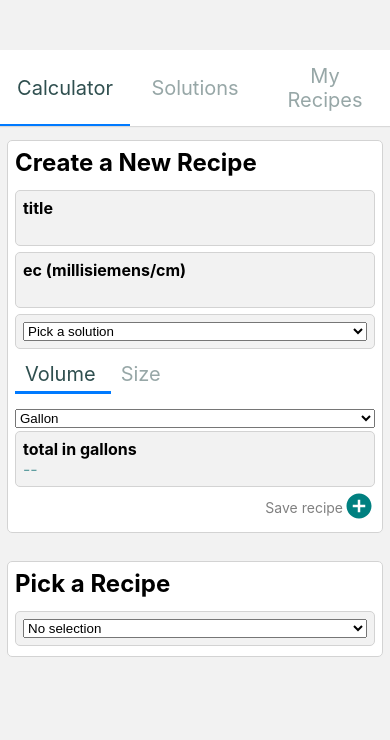
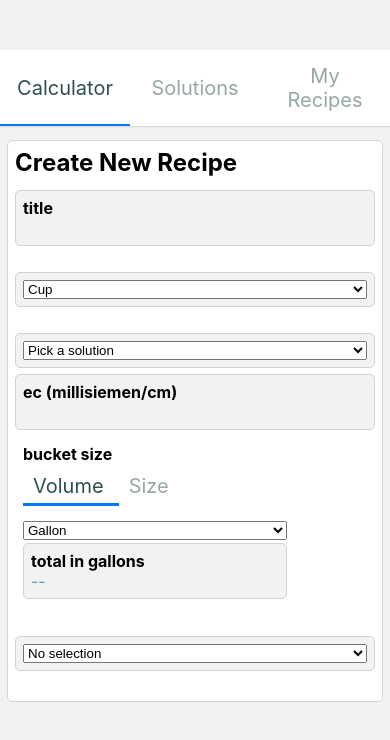
Before and after one commit to niole/hydrocalc-mobile, a React Native app: screen /Calculator in a window 390 px wide. Shown: the top 740 px of the page. Built offline with nearby package versions, Linux system fonts and the light colour scheme; what expo-linking would draw is missing.

Commit message:
Start combining all cards in the calculator view

```diff
--- a/components/index.tsx
+++ b/components/index.tsx
@@ -15,3 +15,4 @@ export * from './FlatList';
 export * from './Annotation';
 export * from './CheckButton';
 export * from './Picker';
+export * from './Tabs';
--- a/recipe/CalculatedRecipeView.tsx
+++ b/recipe/CalculatedRecipeView.tsx
@@ -1,6 +1,6 @@
 import * as React from 'react';
 import { Text } from 'react-native';
-import { Recipe } from '../globalState';
+import { Recipe, Solution } from '../globalState';
 import { RecipeInstructions } from './RecipeInstructions';
 import { Card } from '../components';
 
@@ -9,13 +9,15 @@ import { Card } from '../components';
  */
 
 type CalculatedRecipeViewProps = {
-  defaultRecipe: Recipe;
+  defaultRecipe?: Recipe;
+  solutions?: Solution[];
+  recipes?: Recipe[];
 };
 
-export const CalculatedRecipeView: React.FC<CalculatedRecipeViewProps> = ({ defaultRecipe }) => {
+export const CalculatedRecipeView: React.FC<CalculatedRecipeViewProps> = ({ defaultRecipe, recipes, solutions }) => {
   return (
-    <Card editable={false} title={`Recipe for ${defaultRecipe.name}`}>
-      <RecipeInstructions showTitle={false} recipe={defaultRecipe} />
+    <Card editable={false} title={defaultRecipe ? `Edit Recipe for ${defaultRecipe.name}` : 'Create New Recipe'}>
+      <RecipeInstructions editable={true} showTitle={false} recipe={defaultRecipe} solutions={solutions} recipes={recipes}/>
     </Card>
   );
 };
--- a/recipe/RecipeInstructions.tsx
+++ b/recipe/RecipeInstructions.tsx
@@ -1,8 +1,19 @@
 import * as React from 'react';
 import { Text, View } from 'react-native';
-import { SolutionInputMeasurement, Recipe } from '../globalState';
-import { Section, Picker, PickerItem, Subtitle, LabelValue, NpkLabel, BucketSizeLabel } from '../components';
+import { Solution, BucketSize, SolutionInputMeasurement, Recipe } from '../globalState';
+import { Tabs, Tab, Section, Picker, PickerItem, Subtitle, LabelValue, NpkLabel, BucketSizeLabel } from '../components';
+import { ValidatedSizeForm } from '../components/ValidatedSizeForm';
+import { ValidatedVolumeForm } from '../components/ValidatedVolumeForm';
 import { getGallonsFromSize, getInputVolumeInstructions } from './inputCalculator';
+import { RecipeSelector } from './RecipeSelector';
+
+type WipRecipe = {
+  id: string;
+  name?: string;
+  solution?: Solution;
+  bucketSize?: BucketSize;
+  ec?: number;
+};
 
 /**
  * Renders a recipe so that a user can follow the recipe, know what recipe they are looking at, know what
@@ -10,17 +21,39 @@ import { getGallonsFromSize, getInputVolumeInstructions } from './inputCalculato
  */
 type RecipeInstructionsProps = {
   showTitle?: boolean;
-  recipe: Recipe;
+  recipe?: Recipe;
+  editable?: boolean;
+  onChange?: (r: Recipe) => void;
+  recipes?: Recipe[];
+  solutions?: Solution[];
 };
 
 export const RecipeInstructions: React.FC<RecipeInstructionsProps> = ({
-  showTitle = true,
-  recipe: { name, ec, bucketSize, solution }
+  recipe,
+  onChange,
+  showTitle = true, // TODO???
+  editable = false,
+  recipes = [],
+  solutions = [],
 }) => {
   const [unit, selectUnit] = React.useState<SolutionInputMeasurement>(SolutionInputMeasurement.Cup);
+  const [wipRecipe, setRecipe] = React.useState<WipRecipe>(recipe || { id: Math.random().toString()});
+
+  React.useEffect(() => {
+    if (!!onChange && editable) {
+      const recipeIsNew = JSON.stringify(wipRecipe) !== JSON.stringify(recipe);
+      if (recipeIsNew && !!wipRecipe.name && !!wipRecipe.solution && !!wipRecipe.bucketSize &&  !!wipRecipe.ec) {
+        onChange(wipRecipe as Recipe);
+      }
+    }
+  }, [wipRecipe]);
+
+  const { name, ec, bucketSize, solution } = wipRecipe;
   return (
     <View>
       {showTitle && <Subtitle>{name}</Subtitle>}
+      {editable && <LabelValue editable={true} label="title" onChange={name => setRecipe({...wipRecipe, name })} /> }
+
       <Section>
         <Picker selectedValue={unit} onValueChange={s => selectUnit(s as number)}>
           <PickerItem
@@ -36,17 +69,43 @@ export const RecipeInstructions: React.FC<RecipeInstructionsProps> = ({
             value={SolutionInputMeasurement.FluidOunce}
           />
         </Picker>
-        {solution.inputs.map(input => (
+        {!!solution && !!bucketSize && ec !== undefined ? solution.inputs.map(input => (
           <LabelValue
             key={input.solution.id}
             label={input.solution.name}
             value={getInputVolumeInstructions(unit, getGallonsFromSize(bucketSize), input.frac, ec)}
           />
-        ))}
-      </Section>
-      <LabelValue label="ec" value={`${ec} millisiemen/cm`} />
-      <LabelValue label="bucket size" value={<BucketSizeLabel bucketSize={bucketSize} />} />
-      <LabelValue label="npk" value={<NpkLabel npk={solution.targetNpk} />} />
+        )) : null}
+    </Section>
+      {editable && <Picker onValueChange={handleSetSolution(s => setRecipe({ ...wipRecipe, solution: s }), solutions)} selectedValue={solution?.name}>
+        <PickerItem key="none" label="Pick a solution" value={undefined} />
+        {solutions.map(s => <PickerItem key={s.id} label={s.name} value={s.name}/>)}
+      </Picker>}
+      <LabelValue editable={editable} label="ec (millisiemen/cm)" value={ec} onChangeNumber={newEc => setRecipe({...wipRecipe, ec: newEc })}/>
+      <LabelValue label="bucket size" value={
+          editable ? (
+            <Tabs defaultKey="volume">
+              <Tab title="Volume" id="volume">
+                <ValidatedVolumeForm onChange={(bucketSize: BucketSize) => setRecipe({...wipRecipe, bucketSize })} />
+              </Tab>
+              <Tab title="Size" id="size">
+                <ValidatedSizeForm onChange={(bucketSize: BucketSize) => setRecipe({...wipRecipe, bucketSize })} />
+              </Tab>
+            </Tabs>
+          ) : bucketSize ? <BucketSizeLabel bucketSize={bucketSize} /> : null
+        } />
+      {solution && <LabelValue label="npk" value={<NpkLabel npk={solution?.targetNpk} />} />}
+      {editable && <Section>
+        <RecipeSelector
+          recipes={recipes}
+          selectedRecipeId={wipRecipe?.id}
+          onChange={r => setRecipe(r || { id: Math.random().toString()})}
+        />
+      </Section>}
     </View>
   );
 };
+
+const handleSetSolution = (setSolution: (s?: Solution) => void, solutions: Solution[]) => (solutionName?: string) => {
+  setSolution(solutions.find(s => s.name === solutionName));
+};
--- a/recipe/RecipeSelector.tsx
+++ b/recipe/RecipeSelector.tsx
@@ -4,7 +4,7 @@ import { Picker, PickerItem } from '../components';
 
 type Props = {
   recipes: Recipe[];
-  defaultRecipe?: Recipe;
+  selectedRecipeId?: string;
   onChange?: (r?: Recipe) => void;
 };
 
@@ -12,8 +12,8 @@ type Props = {
  * renders a recipe selected from all recipes that a user has created
  * TODO limit number of recipes to like 100
  */
-export const RecipeSelector: React.FC<Props> = ({ defaultRecipe, recipes, onChange }) => {
-  const [selectedRecipe, setRecipe] = React.useState<Recipe | undefined>(defaultRecipe);
+export const RecipeSelector: React.FC<Props> = ({ selectedRecipeId, recipes, onChange }) => {
+  const [selectedRecipe, setRecipe] = React.useState<Recipe | undefined>(getSelectedRecipe(recipes, selectedRecipeId));
 
   const handleSetRecipe = (recipe?: Recipe) => {
     setRecipe(recipe);
@@ -21,8 +21,8 @@ export const RecipeSelector: React.FC<Props> = ({ defaultRecipe, recipes, onChan
   };
 
   React.useEffect(() => {
-    setRecipe(defaultRecipe);
-  }, [defaultRecipe]);
+    setRecipe(getSelectedRecipe(recipes, selectedRecipeId));
+  }, [selectedRecipeId]);
 
   return (
     <Picker selectedValue={selectedRecipe ? selectedRecipe.name : ""} onValueChange={selectRecipe(handleSetRecipe, recipes)}>
@@ -35,3 +35,5 @@ export const RecipeSelector: React.FC<Props> = ({ defaultRecipe, recipes, onChan
 const selectRecipe = (setRecipe: (r: Recipe | undefined) => void, recipes: Recipe[]) => (name: string): void => {
   setRecipe(recipes.find(r => r.name === name));
 };
+
+const getSelectedRecipe = (recipes: Recipe[], id?: string): Recipe | undefined => id ? recipes.find(r => r.id === id) : undefined;
--- a/screens/Calculator.tsx
+++ b/screens/Calculator.tsx
@@ -58,30 +58,7 @@ export default function Calculator({ setRecipes, solutions, recipes, navigation
     <Screen title="calculator">
       <ScrollView>
         <View>
-          {wipRecipe && <CalculatedRecipeView  defaultRecipe={wipRecipe} />}
-          <Card title="Create a New Recipe" editable={false}>
-            <LabelValue editable={true} label="title" onChange={setRecipeTitle} />
-            <LabelValue editable={true} label="ec (millisiemens/cm)" onChangeNumber={handleSetEc(setEc)} />
-            <Picker onValueChange={handleSetSolution(setSolution, solutions)} selectedValue={solution?.name}>
-              <PickerItem key="none" label="Pick a solution" value={undefined} />
-              {solutions.map(s => <PickerItem key={s.id} label={s.name} value={s.name}/>)}
-            </Picker>
-            <Tabs defaultKey="volume">
-              <Tab title="Volume" id="volume">
-                <ValidatedVolumeForm onChange={setBucketSize} />
-              </Tab>
-              <Tab title="Size" id="size">
-                <ValidatedSizeForm onChange={setBucketSize} />
-              </Tab>
-            </Tabs>
-            <View style={styles.saveActions}>
-              <Annotation>Save recipe</Annotation>
-              <AddButton disabled={!wipRecipe} onPress={saveWipRecipe} />
-            </View>
-          </Card>
-          <Card title="Pick a Recipe" editable={false}>
-            <RecipeSelector recipes={recipes} defaultRecipe={wipRecipe} onChange={setWipRecipe} />
-          </Card>
+          <CalculatedRecipeView defaultRecipe={wipRecipe} recipes={recipes} solutions={solutions} />
         </View>
       </ScrollView>
     </Screen>
```
Also changed, not shown: components/BucketSizeLabel.tsx (+6 -2 lines).
